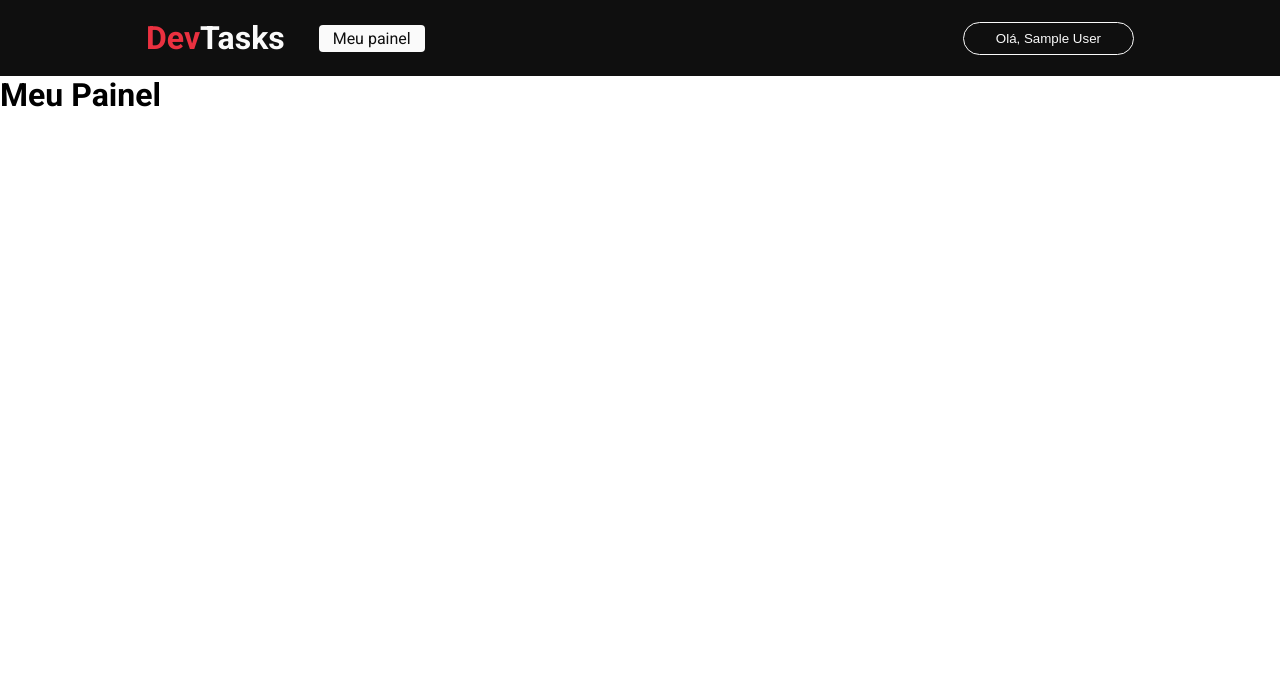
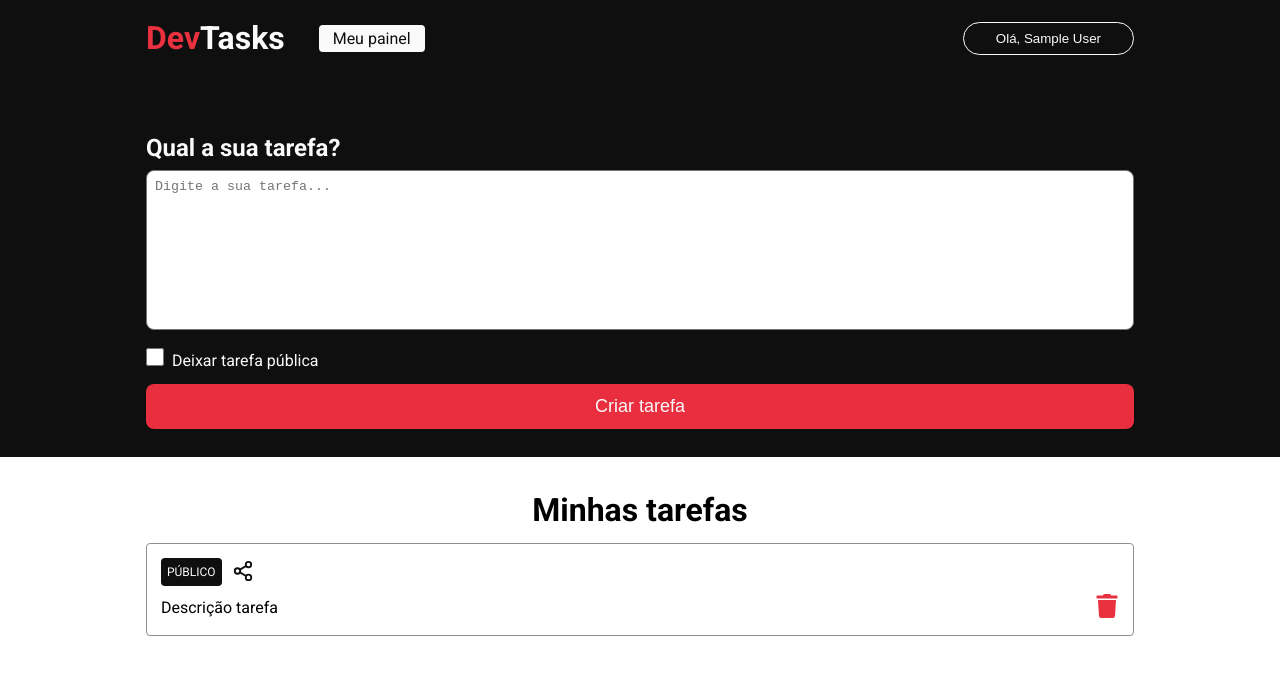
Before and after one commit to thiagodnt/dev-tasks, a Next.js app: page /dashboard in a window 1280 px wide. Shown: the top 674 px of the page. Built offline with nearby package versions, Linux system fonts and the light colour scheme; no server answers; sample sign-in values are in the browser's storage.

Commit message:
feat: layout minhas tarefas

```diff
--- /dev/null
+++ b/components/Textarea/index.tsx
@@ -0,0 +1,6 @@
+import { HTMLProps } from 'react';
+import styles from './textarea.module.css';
+
+export function Textarea({ ...rest }: HTMLProps<HTMLTextAreaElement>) {
+	return <textarea className={styles.textarea} {...rest}></textarea>;
+}
--- /dev/null
+++ b/components/Textarea/textarea.module.css
@@ -0,0 +1,8 @@
+.textarea {
+	width: 100%;
+	height: 160px;
+	padding: 8px;
+	border-radius: 8px;
+	outline: none;
+	resize: none;
+}
--- a/package.json
+++ b/package.json
@@ -11,7 +11,8 @@
     "next": "16.2.4",
     "next-auth": "^4.24.14",
     "react": "19.2.4",
-    "react-dom": "19.2.4"
+    "react-dom": "19.2.4",
+    "react-icons": "^5.6.0"
   },
   "devDependencies": {
     "@types/node": "^20",
--- a/pages/dashboard/dashboard.module.css
+++ b/pages/dashboard/dashboard.module.css
@@ -0,0 +1,125 @@
+.container {
+	width: 100%;
+}
+
+.content {
+	width: 100%;
+	background-color: #0f0f0f;
+	display: flex;
+	align-items: center;
+	justify-content: center;
+}
+
+.contentForm {
+	width: 100%;
+	max-width: 1024px;
+	padding: 0 18px;
+	padding-bottom: 28px;
+	margin-top: 58px;
+}
+
+.title {
+	color: #fafafa;
+	margin-bottom: 8px;
+}
+
+.checkboxArea label {
+	margin-left: 8px;
+	color: #fafafa;
+}
+
+.checkboxArea {
+	margin: 14px 0;
+}
+
+.checkbox {
+	width: 18px;
+	height: 18px;
+	accent-color: #ea3140;
+}
+
+.button {
+	width: 100%;
+	border: 0;
+	border-radius: 8px;
+	color: #fafafa;
+	background-color: hsl(355, 81%, 55%);
+	padding: 12px 0;
+	font-size: 18px;
+	cursor: pointer;
+	transition: all 0.4s;
+}
+
+.button:hover {
+	background-color: hsl(355, 81%, 45%);
+}
+
+.taskContainer {
+	margin: 34px auto 0 auto;
+	padding: 0 18px;
+	width: 100%;
+	max-width: 1024px;
+	display: flex;
+	flex-direction: column;
+}
+
+.taskContainer a {
+	text-decoration: none;
+	color: #0f0f0f;
+}
+
+.taskContainer h1 {
+	text-align: center;
+	font-size: 32px;
+	margin-bottom: 14px;
+}
+
+.task {
+	margin-bottom: 14px;
+	line-height: 150%;
+	display: flex;
+	flex-direction: column;
+	align-items: flex-start;
+	border: 1.5px solid #909090;
+	border-radius: 4px;
+	padding: 14px;
+}
+
+.tagContainer {
+	display: flex;
+	align-items: center;
+	justify-content: center;
+	gap: 10px;
+	margin-bottom: 8px;
+}
+
+.tag {
+	background-color: #0f0f0f;
+	padding: 2px 6px;
+	color: #fafafa;
+	border-radius: 4px;
+	font-size: 12px;
+}
+
+.shareButton {
+	background: transparent;
+	border: 0;
+	cursor: pointer;
+}
+
+.taskContent {
+	display: flex;
+	align-items: center;
+	justify-content: space-between;
+	width: 100%;
+}
+
+.taskContent {
+	white-space: pre-wrap;
+}
+
+.trashButton {
+	background: transparent;
+	border: 0;
+	cursor: pointer;
+}
--- a/pages/dashboard/index.tsx
+++ b/pages/dashboard/index.tsx
@@ -2,6 +2,9 @@
 import styles from './dashboard.module.css';
 import Head from 'next/head';
 import { getSession } from 'next-auth/react';
+import { Textarea } from '@/components/Textarea';
+import { FiShare2 } from 'react-icons/fi';
+import { FaTrash } from 'react-icons/fa';
 
 export default function Dashboard() {
 	return (
@@ -9,7 +12,47 @@
 			<Head>
 				<title>DevTasks | Meu Painel</title>
 			</Head>
-			<h1>Meu Painel</h1>
+			<main className={styles.main}>
+				<section className={styles.content}>
+					<div className={styles.contentForm}>
+						<h1 className={styles.title}>Qual a sua tarefa?</h1>
+						<form>
+							<Textarea placeholder="Digite a sua tarefa..." />
+							<div className={styles.checkboxArea}>
+								<input
+									type="checkbox"
+									className={styles.checkbox}
+									id="public-task-checkbox"
+								/>
+								<label htmlFor="public-task-checkbox">Deixar tarefa pública</label>
+							</div>
+							<button type="submit" className={styles.button}>
+								Criar tarefa
+							</button>
+						</form>
+					</div>
+				</section>
+
+				<section className={styles.taskContainer}>
+					<h1>Minhas tarefas</h1>
+
+					<article className={styles.task}>
+						<div className={styles.tagContainer}>
+							<label className={styles.tag}>PÚBLICO</label>
+							<button className={styles.shareButton}>
+								<FiShare2 size={22} color="#0f0f0f" />
+							</button>
+						</div>
+
+						<div className={styles.taskContent}>
+							<p>Descrição tarefa</p>
+							<button className={styles.trashButton}>
+								<FaTrash size={24} color="#ea3140" />
+							</button>
+						</div>
+					</article>
+				</section>
+			</main>
 		</div>
 	);
 }
--- a/styles/Home.module.css
+++ b/styles/Home.module.css
@@ -23,7 +23,7 @@
 }
 
 .title {
-	color: #fff;
+	color: #fafafa;
 	text-align: center;
 	margin: 28px;
 	line-height: 150%;
```
Also changed, not shown: 1 other file (tests, documents, lock files or other folders).
